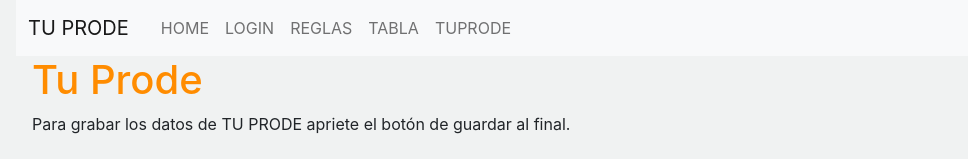
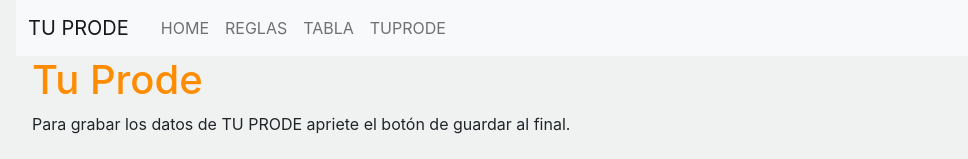
Before and after one commit to NicolasCrucesPastorino/prode-react, a React (Create React App) app: page /superprode in a window 1280 px wide. Shown: the top 159 px of the page, without its empty margins (0-968 px from the left). Built offline with nearby package versions, Linux system fonts and the light colour scheme.

Commit message:
SIMPLIFICA LOGICA EN LINKS DE ADMIN

```diff
--- a/src/Components/Navbar.jsx
+++ b/src/Components/Navbar.jsx
@@ -1,5 +1,6 @@
 import React from 'react'
 import { Link } from 'react-router-dom'
+import { ROL } from '../Constantes'
 import authconsumer from './../Hooks/UseAuth'
 
 export const Navbar = () => {
@@ -7,11 +8,15 @@ const consumer = authconsumer()
 
   const links=[
       {name:'home',url:'/'},
-    {name:'login',url:'/login'},
       {name:'reglas',url:'/reglas'},
       {name:'tabla',url:'/tabla'},
       {name:'tuprode',url:'/tuprode'}
   ]
+
+  if (consumer.userauth.rol === ROL.ADMIN){
+    links.push({name: 'Super Prode', url:'/superprode'});
+  }
+
 
   return (
     <nav className="navbar navbar-expand-lg bg-light">
@@ -24,7 +29,6 @@ const links=[
       <ul className="navbar-nav">
 
         {links.map(link=><li className='nav-item'><Link className='nav-link' to={link.url}>{link.name.toUpperCase()}</Link></li>)}
-        {consumer.userauth.rol==='admin'? <li className='nav-item'><Link className='nav-link' to={'/superprode'}>Super Prode</Link></li>:'' }
       </ul>
     </div>
   </div>
```
Lines whose indentation alone changed are shown as unchanged.
